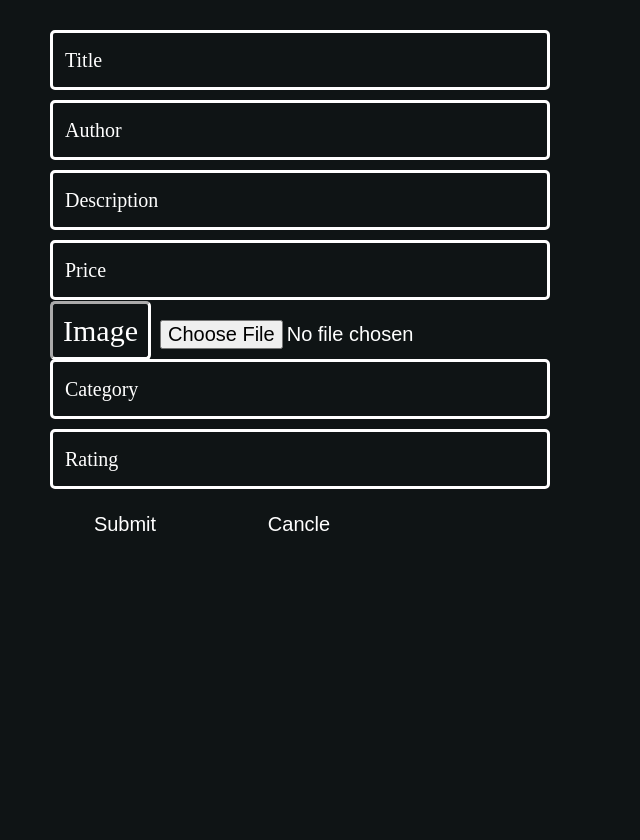
After one commit to lorikmorina/WebProjectGr13, a PHP site: page /AddRemoveProducts.php in a window 1280 px wide. The commit adds this page. Shown: the whole page, without its empty margins (0-640 px from the left). Run offline with PHP 8.4, Linux system fonts and the light colour scheme.

Commit message:
addRemoveProducts

```diff
--- /dev/null
+++ b/AddRemoveProducts.php
@@ -0,0 +1,136 @@
+<!DOCTYPE html>
+<html lang="en">
+<head>
+    <meta charset="UTF-8">
+    <meta http-equiv="X-UA-Compatible" content="IE=edge">
+
+    <meta name="viewport" content="width=device-width, initial-scale=1.0">
+    <title>Document</title>
+</head>
+<style>
+    *{
+        margin:10px;
+        padding:0;
+        box-sizing:border-box;
+        outline:0;
+        overflow:none;
+    }
+    body{
+        display:-webkit-flex;
+        display: -moz-flex;
+        display: -ms-flex;
+        display: -o-flex;
+        display: block;
+        align-items:center;
+        justify-content:center;
+        height:100vh;
+        background:#0F1415;
+    }
+    .wrapper{
+        width:500px;
+        height:60px;
+        position:relative;
+    }
+    .wrapper input{
+        background:#0F1415;
+        width:100%;
+        height: 100%;
+        border:3px solid white;
+        border-radius:5px;
+        padding-left:8px;
+        color:white;
+    }
+    label{
+        position: absolute;
+        top:50%;
+        left:15px;
+        transform:translateY(-50%);
+        transition:all .5s ease;
+        font-size:20px;
+        pointer-events:none;
+        font-family:poppins;
+        color:white;
+    }
+    input:focus + label,
+    input:valid + label{
+        font-size:15px;
+        top:0;
+        background:white;
+        color:black;
+        padding:5px;
+    }
+    .btn{
+        position:relative;
+
+    }
+    .btn input{
+        width:150px;
+        height:50px;
+        color:white;
+        background: transparent;
+        border:none;
+        font-size:20px;
+    }
+    .btn input:hover{
+        background:black;
+        transition: 0.5s ease;
+
+    }
+    .image{
+        position:relative;
+        display:block;
+        padding-top:10px;
+        margin-bottom:-20px;
+        margin-left:-5px;
+    }
+    .image label{
+        position:relative;
+        border:3px inset white;
+        border-radius:5px;
+        font-size:30px;
+        padding:10px;
+    }
+    .image input{
+        color:white;
+        font-size:20px;
+    }
+</style>
+<body>
+    <form action="controllProducts.php" method="POST">
+        <div class="wrapper">
+            <input type="passowrd" name="title" required>
+            <label for="">Title</label>
+        </div>
+        <div class="wrapper">
+            <input type="text" name="author" required>
+            <label for="">Author</label>
+        </div>
+        <div class="wrapper">
+            <input type="text" name="description" required>
+            <label for="">Description</label>
+        </div>
+
+        <div class="wrapper">
+            <input type="text" name="price" required>
+            <label for="">Price</label>
+        </div>
+        <div class="image">
+            <label for="">Image</label>
+            <input type="file" accept="image/*" name="image">
+        </div>
+        <div class="wrapper">
+            <input type="text" name="category" required>
+            <label for="">Category</label>
+        </div>
+        <div class="wrapper">
+            <input type="number"  name="rating" required>
+            <label for="">Rating</label>
+        </div>
+        <div class="btn">
+            <input type="submit" name="submit">
+            <input type="button" value="Cancle" name="cancle">
+        </div>
+    </form>
+
+</body>
+</html>
--- a/dbConfig.php
+++ b/dbConfig.php
@@ -1,8 +1,8 @@
 <?php
-$servername = "localhost";
+$servername = "localhost:3307";
 $username = "root";
 $password = "";
-$dbname = "users";
+$dbname = "php2023";
 
 try {
     $conn = new PDO("mysql:host=$servername;dbname=$dbname", $username, $password);
--- a/login.php
+++ b/login.php
@@ -29,10 +29,7 @@ $errorMsg = $_GET['error'];
    include("header.php");
    ?>
     <div class="login-form">
-        <form method="POST" action="signin.php">
-            <div class="avatar"><i class="material-icons">&#xE7FF;</i></div>
-            <h4 class="modal-title">Login to Your Account</h4>
-            <p style="color: red;"><?php echo $errorMsg; ?></p>
+        <form >
             <div class="form-group">
                 <input type="text" class="form-control" placeholder="Username" required="required" name="username">
             </div>
```
Also changed, not shown: controllProducts.php (added, +27 -0 lines), shop.php (+9 -0 lines).
